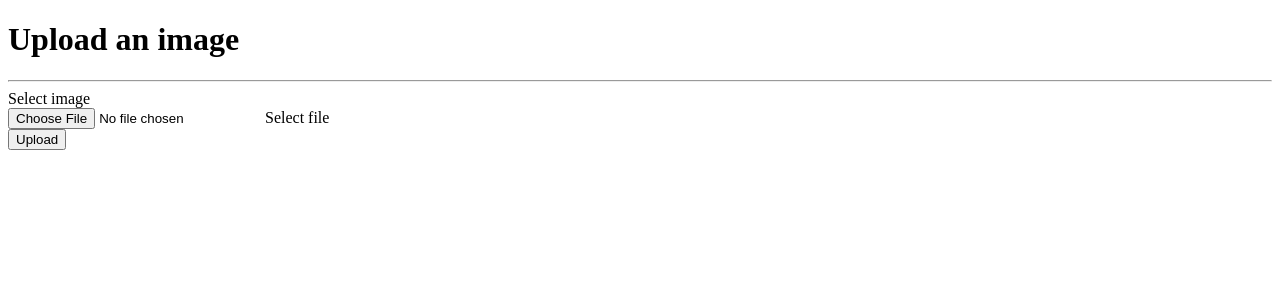
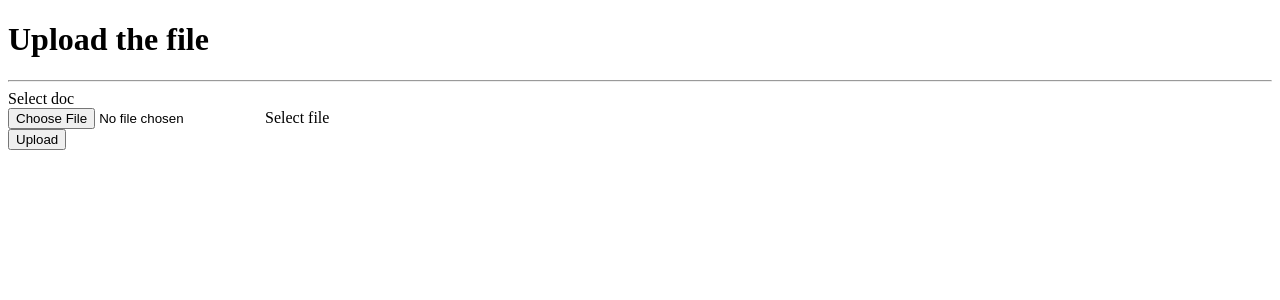
Before and after one commit to Sachinsingh01/ElecBillSys, a Flask app: page /uploadFile in a window 1280 px wide. Shown: the top 300 px of the page. Run offline with Flask 2, Linux system fonts and the light colour scheme.

Commit message:
Regular commit

```diff
--- a/application/consumer.py
+++ b/application/consumer.py
@@ -15,7 +15,7 @@ class Consumer():
         self.conType = conType
         self.sanctionedLoad = sanctionedLoad
         self.contact = contact
-        self.talukas = ["PONDA", "PANAJI"]
+        self.talukas = ["PONDA", "TISWADI", "BARDEZ", "BICHOLIM", "CANACONA", "SATTARI", "MORMUGAO", "PERNEM", "QUEPEM", "SALCETTE", "SANGUEM", "DHARBANDORA"]
         self.cidTalukas = ["PON", "PAN"]
         self.districts = ["SOUTH GOA","NORTH GOA"]
         self.cursor = cursor
--- a/application/templates/includes/consumerInputs/consumerAdd.html
+++ b/application/templates/includes/consumerInputs/consumerAdd.html
@@ -24,7 +24,7 @@
         <option {% if val != "add" and js.taluka == "Bardez" %} selected {% endif %} value="Bardez">Bardez</option>
         <option {% if val != "add" and js.taluka == "Bicholim" %} selected {% endif %} value="Bicholim">Bicholim</option>
         <option {% if val != "add" and js.taluka == "Canacona" %} selected {% endif %} value="Canacona">Canacona</option>
-        <option {% if val != "add" and js.taluka == "Dharbandora" %} selected {% endif %} value="Sattari">Sattari</option>
+        <option {% if val != "add" and js.taluka == "Dharbandora" %} selected {% endif %} value="Dharbandora">Dharbandora</option>
         <option {% if val != "add" and js.taluka == "Mormugao" %} selected {% endif %} value="Mormugao">Mormugao</option>
         <option {% if val != "add" and js.taluka == "Pernem" %} selected {% endif %} value="Pernem">Pernem</option>
         <option {% if val != "add" and js.taluka == "Ponda" %} selected {% endif %} value="Ponda">Ponda</option>
--- a/application/templates/meterReading.html
+++ b/application/templates/meterReading.html
@@ -11,13 +11,13 @@
         <div class="row">
           <div class="col">
 
-            <h1>Upload an image</h1>
+            <h1>Upload the file</h1>
             <hr>
 
             <form action="/uploadFile" method="POST" enctype="multipart/form-data">
 
               <div class="form-group">
-                <label>Select image</label>
+                <label>Select doc</label>
                 <div class="custom-file">
                   <input type="file" class="custom-file-input" name="csvfile" id="csvfile">
                   <label class="custom-file-label" for="csvfile">Select file</label>
```
